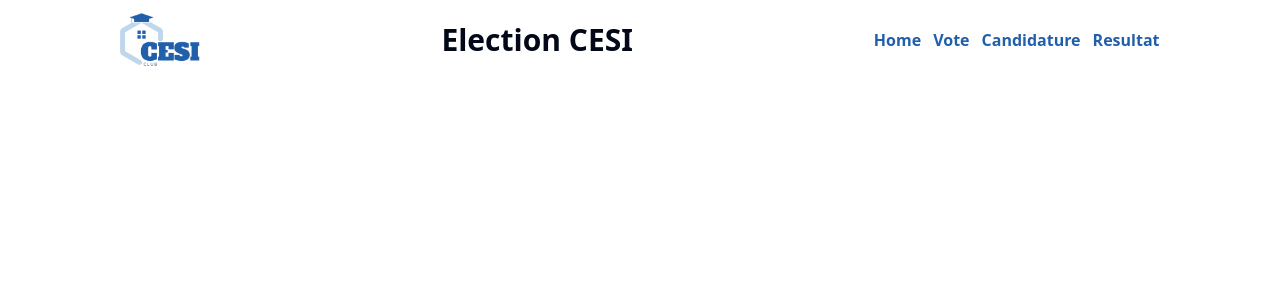
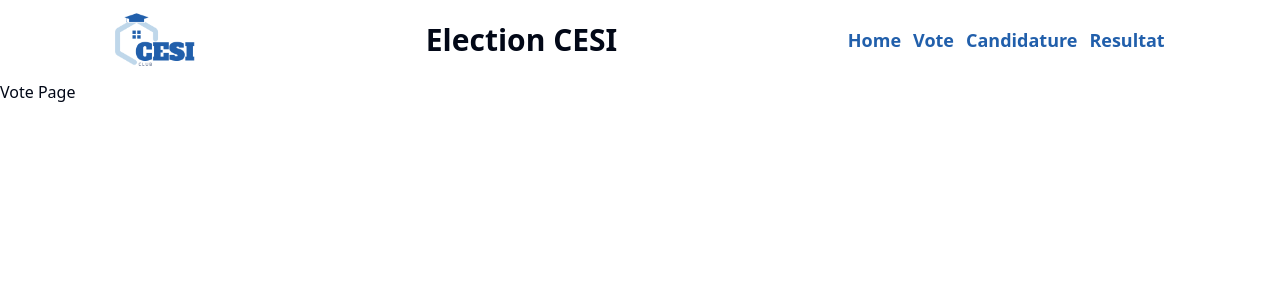
Before and after one commit to habibjeux/vote.cesi.front, a React (Vite) app: page /student/vote in a window 1280 px wide. Shown: the top 300 px of the page. Built offline with nearby package versions, Linux system fonts and the light colour scheme; no server answers.

Commit message:
ajout formulaire pour candidatute

```diff
--- a/src/pages/student/Candidature.tsx
+++ b/src/pages/student/Candidature.tsx
@@ -1,9 +1,12 @@
 import React, { useState, useEffect } from 'react';
 import { useForm } from 'react-hook-form';
+import { useOutletContext } from 'react-router-dom'; // Import the hook
 
 import icone from "../../assets/icone_vote.png";
 import ImageDeco from './components/ImageDeco';
+
 function Candidature() {
+  const { student } = useOutletContext(); // Access the student context
   const { register, handleSubmit, reset, formState: { errors } } = useForm();
   const [submitError, setSubmitError] = useState(null);
   const [submitSuccess, setSubmitSuccess] = useState(null);
@@ -23,27 +26,38 @@ function Candidature() {
     fetchRoles();
   }, []);
 
-  const onSubmit = async (data:any) => {
+  const onSubmit = async (data) => {
+    const candidateData = {
+      ...data,
+      student: {
+        id: student.id,
+        nce: student.nce,
+        firstName: student.firstName,
+        lastName: student.lastName,
+        email: student.email,
+      },
+    };
+
     try {
-      const response = await fetch('http://localhost:9090/candidat', {
+      const response = await fetch('http://localhost:9090/cesi', {
         method: 'POST',
         headers: {
           'Content-Type': 'application/json',
         },
-        body: JSON.stringify(data),
+        body: JSON.stringify(candidateData),
       });
 
       if (!response.ok) {
         const errorData = await response.json();
-        console.log(JSON.stringify(data));
+        console.log(JSON.stringify(candidateData));
         throw new Error('Erreur soumission ' + (errorData.message || 'Unknown error'));
       }
 
-      setSubmitSuccess('Votre candidature est soumis avec succes');
+      setSubmitSuccess("Votre candidature est soumise avec succès");
       setSubmitError(null);
-      reset(); // Reset form on successful submission
+      reset();
     } catch (error) {
-      setSubmitError("vous avez deja postuler pour ce poste");
+      setSubmitError("Vous avez déjà postulé pour ce poste");
       setSubmitSuccess(null);
     }
   };
@@ -51,15 +65,12 @@ function Candidature() {
   return (
     <div className='flex'>
       <ImageDeco/>
-      <div className=" mx-auto flex flex-col justify-center items-center ">
-      <img className="w-24" src={icone} alt="icone vote" />
-      <p className='text-green-600 text-xl font-bold my-2'>Veuillez remplir la formulaire pou candidater a une poste!</p>
+      <div className="mx-auto flex flex-col justify-center items-center">
+        <img className="w-24" src={icone} alt="icone vote" />
+        <p className='text-green-600 text-xl font-bold my-2'>
+          Veuillez remplir le formulaire pour candidater à un poste!
+        </p>
         <form onSubmit={handleSubmit(onSubmit)} className="bg-gray-300 p-8 rounded-lg shadow-lg w-96">
-          <div className="form-group flex flex-col mb-4">
-            <label className="text-blue-600">Student ID</label>
-            <input {...register('student.id', { required: 'Student ID is required' })} className="p-4 rounded-lg" />
-            {errors.student?.id && <span className="text-red-500">{errors.student.id.message}</span>}
-          </div>
           <div className="form-group flex flex-col mb-4">
             <label className="text-blue-600">Role</label>
             <select {...register('role.id', { required: 'Role is required' })} className="p-4 rounded-lg">
--- a/src/pages/student/Resultat.tsx
+++ b/src/pages/student/Resultat.tsx
@@ -1,6 +1,7 @@
 import React from 'react'
 
 function Resultat() {
+  console.log()
   return (
     <div className='	background-color: rgb(243 244 246)'>
 
--- a/src/pages/student/StudentHomePage.tsx
+++ b/src/pages/student/StudentHomePage.tsx
@@ -1,36 +1,53 @@
-import { useState } from "react";
+import { useState,useEffect } from "react";
 import CESI from "../../assets/CESI.png";
 import { Link, Outlet } from "react-router-dom";
 function StudentHomePage() {
   const [count, setCount] = useState(0);
+  const studentId = 123456;
+  const [student, setStudent] = useState(null);
+
+  useEffect(() => {
+    const fetchStudent = async () => {
+      try {
+        const response = await fetch(`http://localhost:9090/student/${studentId}`);
+        const data = await response.json();
+        setStudent(data);
+        console.log('student:', data);
+      } catch (error) {
+        console.error('Error fetching student:', error);
+      }
+    };
+
+    fetchStudent();
+  }, []);
 
   return (
     <section className="h-screen">
 
       <header className="flex  justify-around items-center">
         <p>
-          <img src={CESI} width={80} height={80} alt="Logo de CESI" />
+          <img src={CESI} width={80} height={80} alt="Logo de CESI"/>
         </p>
         <h1 className="text-3xl font-bold text-accents">Election CESI</h1>
         <nav>
           <ul className="flex gap-3 items-center">
-            <li className="text-primary  font-bold">
+            <li className="text-primary   text-lg font-bold">
               <Link to="/student">Home</Link>
             </li>
-            <li className="text-primary  font-bold">
+            <li className="text-primary text-lg font-bold">
               <Link to="/student/vote">Vote</Link>
             </li>
-            <li className="text-primary  font-bold">
+            <li className="text-primary  text-lg font-bold">
               <Link to="/student/candidature">Candidature</Link>
             </li>
-            <li className="text-primary  font-bold">
+            <li className="text-primary text-lg  font-bold">
               <Link to="/student/resultat">Resultat</Link>
             </li>
           </ul>
         </nav>
       </header>
 
-      <Outlet />
+      <Outlet context={{ student }} />
     </section>
   );
 }
--- a/src/pages/student/Vote.tsx
+++ b/src/pages/student/Vote.tsx
@@ -1,11 +1,22 @@
-import React from 'react'
+// Vote.js
+import React from "react";
+import { useOutletContext } from "react-router-dom";
 
 function Vote() {
+  const { student } = useOutletContext();
+
   return (
     <div>
-
+      <h2>Vote Page</h2>
+      {student && (
+        <div>
+          <p>Name: {student.name}</p>
+          <p>ID: {student.firstName}</p>
+          {/* Render other student details as needed */}
+        </div>
+      )}
     </div>
-  )
+  );
 }
 
-export default Vote
+export default Vote;
```
